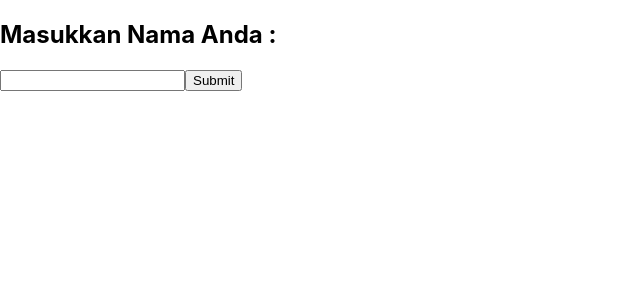
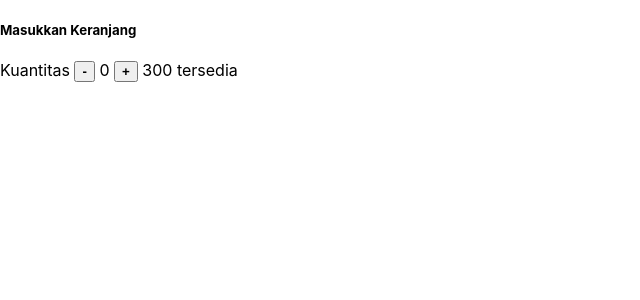
Before and after one commit to Sangajiwiranata/app-eduwork, a React (Create React App) app: page / in a window 1280 px wide. Shown: the top 300 px of the page, without its empty margins (0-640 px from the left). Built offline with nearby package versions, Linux system fonts and the light colour scheme.

Commit message:
add Task React Component

```diff
--- a/src/App.js
+++ b/src/App.js
@@ -1,21 +1,11 @@
-// import Makan from './makan';
 import React from 'react';
-
-const Intro = () => {
-  return (
-    <div>
-      <h2>Masukkan Nama Anda : </h2>
-    </div>
-  )
-}
+import Market from './prons_state/Market';
 
 
 function App() {
   return (
     <div className="App" >
-      <Intro />
-      <input></input>
-      <button onClick={"Sangaji"}>Submit</button>
+      <Market/>
     </div>
   );
 }
--- /dev/null
+++ b/src/prons_state/Barang.jsx
@@ -0,0 +1,42 @@
+import React from "react";
+
+class Barang extends React.Component {
+    constructor(prons) {
+        super(prons)
+
+        this.state = {
+            stock: 0,
+            disabled: false
+        }
+
+    }
+
+    BeliBarang = () => {
+        if (this.state.stock > 0){
+            this.setState({stock: this.state.stock - 1
+            })
+        }
+    }
+
+    TambahBarang = () => {
+        this.setState({
+            stock: this.state.stock + 1
+
+        });
+    }
+
+    render() {
+        return (
+            <div className="box">
+                <h5>Masukkan Keranjang</h5>
+                <span>Kuantitas     </span>
+                <button onClick={this.BeliBarang}><b>-</b></button>
+                <span>{" "}{this.state.stock}{" "}</span>
+                <button onClick={this.TambahBarang}><b>+</b></button>
+                <span>{"  "}{this.props.sisa}</span>
+            </div>
+        )
+    }
+}
+
+export default Barang;
--- /dev/null
+++ b/src/prons_state/Market.jsx
@@ -0,0 +1,12 @@
+import React from "react";
+import Barang from "./Barang";
+
+const Market = () =>{
+    return(
+        <div>
+            <Barang sisa="300 tersedia"/>
+        </div>
+    )
+}
+
+export default Market;
```
Also changed, not shown: src/prons_state/blog.jsx (deleted).
